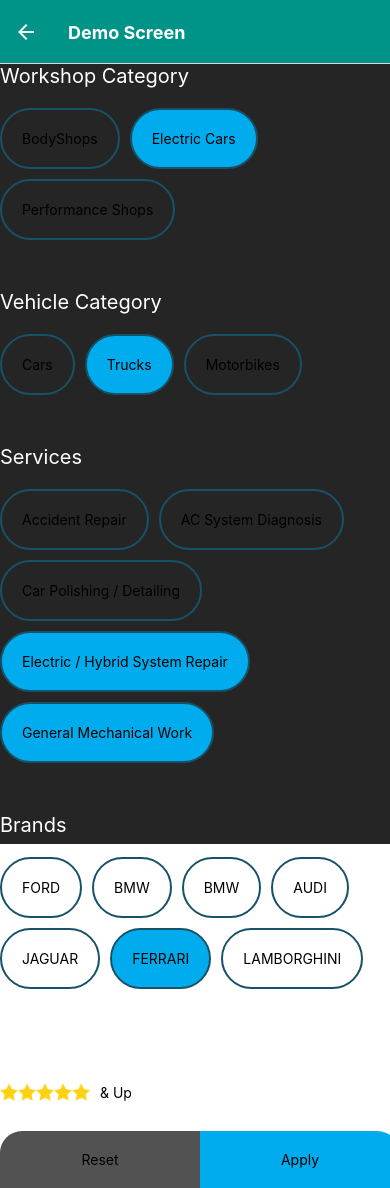
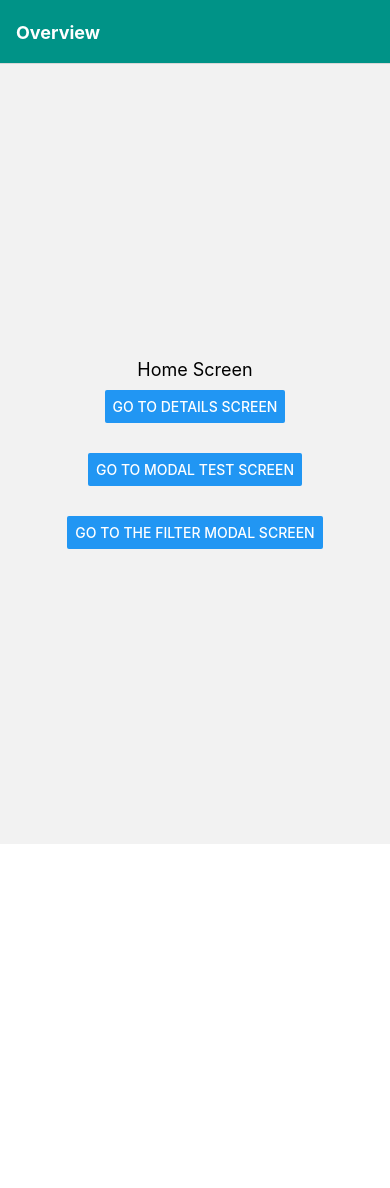
Before and after one commit to abdulbasit1993/Navigation-Demo-RN, a React Native app: screen /SandboxScreen in a window 390 px wide. After the commit the page ends 844 px from the top, so only its background shows below. Built offline with nearby package versions, Linux system fonts and the light colour scheme.

Commit message:
Removed unused parts of code

```diff
--- a/App.js
+++ b/App.js
@@ -46,13 +46,13 @@
             title: 'Filter Modal Screen',
           }}
         />
-        <Stack.Screen
+        {/* <Stack.Screen
           name="SandboxScreen"
           component={SandboxScreen}
           options={{
             title: 'Demo Screen',
           }}
-        />
+        /> */}
       </Stack.Navigator>
     </NavigationContainer>
   );
--- a/Screens/FilterModalScreen.js
+++ b/Screens/FilterModalScreen.js
@@ -151,11 +151,9 @@
                 const data = [...prev];
                 // console.log(prev);
                 console.log(prev);
-                let dat = setTimeout(() => {
-                  data.map((item, index) =>
-                    item.data.map(v => (v.isCheck = false)),
-                  );
-                }, 5000);
+                let dat = data.map((item, index) =>
+                  item.data.map(v => (v.isCheck = false)),
+                );
                 console.log(prev);
                 return [...prev];
               });
--- a/Screens/HomeScreen.js
+++ b/Screens/HomeScreen.js
@@ -21,12 +21,12 @@
           onPress={() => navigation.navigate('FilterModalScreen')}
         />
       </View>
-      <View style={styles.modalBtn}>
+      {/* <View style={styles.modalBtn}>
         <Button
           title="Go to Demo Screen"
           onPress={() => navigation.navigate('SandboxScreen')}
         />
-      </View>
+      </View> */}
     </View>
   );
 };
--- a/Screens/SandboxScreen.js
+++ b/Screens/SandboxScreen.js
@@ -1,229 +1,229 @@
-import React, {useState, useEffect} from 'react';
-import {
-  StyleSheet,
-  Text,
-  View,
-  Button,
-  FlatList,
-  Dimensions,
-  TouchableOpacity,
-  Image,
-} from 'react-native';
+// import React, {useState, useEffect} from 'react';
+// import {
+//   StyleSheet,
+//   Text,
+//   View,
+//   Button,
+//   FlatList,
+//   Dimensions,
+//   TouchableOpacity,
+//   Image,
+// } from 'react-native';
 // import Modal from 'react-native-modal';
 
-const {width: screenWidth} = Dimensions.get('screen');
+// const {width: screenWidth} = Dimensions.get('screen');
 // screen width Multiply by 0.8
 
-const SandboxScreen = () => {
-  const [isModalVisible, setModalVisible] = useState(false);
-  const [data, setData] = useState([
-    {
-      key: 'id-1',
-      title: 'Workshop Category',
-      data: [
-        {name: 'BodyShops', isCheck: false, key: 'id-5'},
-        {name: 'Electric Cars', isCheck: true, key: 'id-6'},
-        {name: 'Performance Shops', isCheck: false, key: 'id-7'},
-      ],
-    },
-    {
-      key: 'id-2',
-      title: 'Vehicle Category',
-      data: [
-        {name: 'Cars', isCheck: false, key: 'id-8'},
-        {name: 'Trucks', isCheck: true, key: 'id-9'},
-        {name: 'Motorbikes', isCheck: false, key: 'id-10'},
-      ],
-    },
-    {
-      key: 'id-3',
-      title: 'Services',
-      data: [
-        {name: 'Accident Repair', isCheck: false, key: 'id-11'},
-        {name: 'AC System Diagnosis', isCheck: false, key: 'id-12'},
-        {name: 'Car Polishing / Detailing', isCheck: false, key: 'id-13'},
-        {
-          name: 'Electric / Hybrid System Repair',
-          isCheck: true,
-          key: 'id-14',
-        },
-        {name: 'General Mechanical Work', isCheck: true, key: 'id-15'},
-      ],
-    },
-    {
-      key: 'id-4',
-      title: 'Brands',
-      data: [
-        {name: 'FORD', isCheck: false, key: 'id-16'},
-        {name: 'BMW', isCheck: false, key: 'id-17'},
-        {name: 'BMW', isCheck: false, key: 'id-18'},
-        {name: 'AUDI', isCheck: false, key: 'id-19'},
-        {name: 'JAGUAR', isCheck: false, key: 'id-20'},
-        {name: 'FERRARI', isCheck: true, key: 'id-21'},
-        {name: 'LAMBORGHINI', isCheck: false, key: 'id-22'},
-      ],
-    },
-  ]);
+// const SandboxScreen = () => {
+//   const [isModalVisible, setModalVisible] = useState(false);
+//   const [data, setData] = useState([
+//     {
+//       key: 'id-1',
+//       title: 'Workshop Category',
+//       data: [
+//         {name: 'BodyShops', isCheck: false, key: 'id-5'},
+//         {name: 'Electric Cars', isCheck: true, key: 'id-6'},
+//         {name: 'Performance Shops', isCheck: false, key: 'id-7'},
+//       ],
+//     },
+//     {
+//       key: 'id-2',
+//       title: 'Vehicle Category',
+//       data: [
+//         {name: 'Cars', isCheck: false, key: 'id-8'},
+//         {name: 'Trucks', isCheck: true, key: 'id-9'},
+//         {name: 'Motorbikes', isCheck: false, key: 'id-10'},
+//       ],
+//     },
+//     {
+//       key: 'id-3',
+//       title: 'Services',
+//       data: [
+//         {name: 'Accident Repair', isCheck: false, key: 'id-11'},
+//         {name: 'AC System Diagnosis', isCheck: false, key: 'id-12'},
+//         {name: 'Car Polishing / Detailing', isCheck: false, key: 'id-13'},
+//         {
+//           name: 'Electric / Hybrid System Repair',
+//           isCheck: true,
+//           key: 'id-14',
+//         },
+//         {name: 'General Mechanical Work', isCheck: true, key: 'id-15'},
+//       ],
+//     },
+//     {
+//       key: 'id-4',
+//       title: 'Brands',
+//       data: [
+//         {name: 'FORD', isCheck: false, key: 'id-16'},
+//         {name: 'BMW', isCheck: false, key: 'id-17'},
+//         {name: 'BMW', isCheck: false, key: 'id-18'},
+//         {name: 'AUDI', isCheck: false, key: 'id-19'},
+//         {name: 'JAGUAR', isCheck: false, key: 'id-20'},
+//         {name: 'FERRARI', isCheck: true, key: 'id-21'},
+//         {name: 'LAMBORGHINI', isCheck: false, key: 'id-22'},
+//       ],
+//     },
+//   ]);
 
-  const Footer = () => {
-    return (
-      <View>
-        <Text style={{color: '#fff', fontSize: 20}}>Reviews</Text>
-        <View
-          style={{flexDirection: 'row', alignItems: 'center', marginTop: 20}}>
-          <Image
-            source={require('../assets/five-stars.png')}
-            style={{width: 90, height: 18}}
-          />
-          <Text style={{marginLeft: 10}}>& Up</Text>
-        </View>
-        <View style={{flexDirection: 'row', marginTop: 30}}>
-          <TouchableOpacity
-            onPress={() => {
-              setData(prev => {
-                //Here I have update your all isCheck prop to false;
-                let dat = prev.map((item, index) =>
-                  item.data.map(v => (v.isCheck = false)),
-                );
-                return [...prev];
-              });
-            }}
-            style={{
-              backgroundColor: '#525252',
-              width: 200,
-              paddingTop: 20,
-              paddingBottom: 20,
-              alignItems: 'center',
-              borderTopLeftRadius: 22,
-            }}>
-            <Text>Reset</Text>
-          </TouchableOpacity>
-          <TouchableOpacity
-            onPress={() => {
-              //You can call an API to store your results or directly save the results in your Storage.
-              alert('Results has been applied!');
-            }}
-            style={{
-              backgroundColor: '#00ACED',
-              width: 200,
-              alignItems: 'center',
-              paddingTop: 20,
-              paddingBottom: 20,
-              borderTopRightRadius: 23,
-            }}>
-            <Text>Apply</Text>
-          </TouchableOpacity>
-        </View>
-      </View>
-    );
-  };
+// const Footer = () => {
+//   return (
+//     <View>
+//       <Text style={{color: '#fff', fontSize: 20}}>Reviews</Text>
+//       <View
+//         style={{flexDirection: 'row', alignItems: 'center', marginTop: 20}}>
+//         <Image
+//           source={require('../assets/five-stars.png')}
+//           style={{width: 90, height: 18}}
+//         />
+//         <Text style={{marginLeft: 10}}>& Up</Text>
+//       </View>
+//       <View style={{flexDirection: 'row', marginTop: 30}}>
+//         <TouchableOpacity
+//           onPress={() => {
+//             setData(prev => {
+//Here I have update your all isCheck prop to false;
+//       let dat = prev.map((item, index) =>
+//         item.data.map(v => (v.isCheck = false)),
+//       );
+//       return [...prev];
+//     });
+//   }}
+//   style={{
+//     backgroundColor: '#525252',
+//     width: 200,
+//     paddingTop: 20,
+//     paddingBottom: 20,
+//     alignItems: 'center',
+//     borderTopLeftRadius: 22,
+//   }}>
+//   <Text>Reset</Text>
+// </TouchableOpacity>
+// <TouchableOpacity
+//   onPress={() => {
+//You can call an API to store your results or directly save the results in your Storage.
+//             alert('Results has been applied!');
+//           }}
+//           style={{
+//             backgroundColor: '#00ACED',
+//             width: 200,
+//             alignItems: 'center',
+//             paddingTop: 20,
+//             paddingBottom: 20,
+//             borderTopRightRadius: 23,
+//           }}>
+//           <Text>Apply</Text>
+//         </TouchableOpacity>
+//       </View>
+//     </View>
+//   );
+// };
 
-  const renderItem = ({item: {title, data, key}, index}) => (
-    <View>
-      <Text style={styles.headingText}>{title}</Text>
-      <View style={styles.item}>
-        {data.map(el => (
-          <TouchableOpacity
-            onPress={() => {
-              setData(prev => {
-                el.isCheck = !el.isCheck; // `!` means if a value is true then make it false else make it true;
-                let dat = [el, ...prev[index].data];
-                // Here I'm spreading the both objects and merging the data;
-                return [...prev];
-                // Retruned the updated values by spreading it.
-              });
-            }}
-            key={el.key}
-            style={[
-              {
-                backgroundColor: el.isCheck ? '#00ACED' : 'transparent',
-                padding: 20,
-                borderColor: '#185268',
-                borderWidth: 2,
-                borderRadius: 40,
-                marginBottom: 10,
-                marginRight: 10,
-              },
-            ]}>
-            <Text style={styles.btnText}>{el.name}</Text>
-          </TouchableOpacity>
-        ))}
-      </View>
-    </View>
-  );
+//   const renderItem = ({item: {title, data, key}, index}) => (
+//     <View>
+//       <Text style={styles.headingText}>{title}</Text>
+//       <View style={styles.item}>
+//         {data.map(el => (
+//           <TouchableOpacity
+//             onPress={() => {
+//               setData(prev => {
+//                 el.isCheck = !el.isCheck; // `!` means if a value is true then make it false else make it true;
+//                 let dat = [el, ...prev[index].data];
+//                 // Here I'm spreading the both objects and merging the data;
+//                 return [...prev];
+//                 // Retruned the updated values by spreading it.
+//               });
+//             }}
+//             key={el.key}
+//             style={[
+//               {
+//                 backgroundColor: el.isCheck ? '#00ACED' : 'transparent',
+//                 padding: 20,
+//                 borderColor: '#185268',
+//                 borderWidth: 2,
+//                 borderRadius: 40,
+//                 marginBottom: 10,
+//                 marginRight: 10,
+//               },
+//             ]}>
+//             <Text style={styles.btnText}>{el.name}</Text>
+//           </TouchableOpacity>
+//         ))}
+//       </View>
+//     </View>
+//   );
 
-  const toggleModal = () => {
-    setModalVisible(prevState => !prevState);
-  };
+//   const toggleModal = () => {
+//     setModalVisible(prevState => !prevState);
+//   };
 
-  return (
-    <View
-      style={[
-        {
-          flex: 1,
-          backgroundColor: '#252525',
-        },
-      ]}>
-      <View style={styles.container}>
-        <FlatList
-          data={data}
-          renderItem={renderItem}
-          keyExtractor={item => item.key}
-          ListFooterComponent={Footer}
-        />
-      </View>
+//   return (
+//     <View
+//       style={[
+//         {
+//           flex: 1,
+//           backgroundColor: '#252525',
+//         },
+//       ]}>
+//       <View style={styles.container}>
+//         <FlatList
+//           data={data}
+//           renderItem={renderItem}
+//           keyExtractor={item => item.key}
+//           ListFooterComponent={Footer}
+//         />
+//       </View>
 
-      {/* <Button title="Show modal" onPress={toggleModal} />
+//       {/* <Button title="Show modal" onPress={toggleModal} />
 
-      <Modal
-        isVisible={isModalVisible}
-        animationIn="slideInRight"
-        animationOut="slideOutRight"
-        animationInTiming={500}
-        animationOutTiming={500}
-        hasBackdrop={true}
-        backdropColor="#252525"
-        backdropOpacity={0.8}
-        backdropTransitionInTiming={500}
-        backdropTransitionOutTiming={500}
-        onBackdropPress={() => setModalVisible(false)}
-        style={{alignItems: 'flex-end', margin: 0}}>
-        <View
-          style={{
-            backgroundColor: 'white',
-            flex: 1,
-            paddingTop: 50,
-            width: screenWidth * 0.7,
-          }}>
-          <View style={styles.container}>
-            <FlatList
-              data={DATA}
-              renderItem={renderItem}
-              keyExtractor={item => item.id}
-            />
-          </View>
-        </View>
-      </Modal> */}
-    </View>
-  );
-};
+//       <Modal
+//         isVisible={isModalVisible}
+//         animationIn="slideInRight"
+//         animationOut="slideOutRight"
+//         animationInTiming={500}
+//         animationOutTiming={500}
+//         hasBackdrop={true}
+//         backdropColor="#252525"
+//         backdropOpacity={0.8}
+//         backdropTransitionInTiming={500}
+//         backdropTransitionOutTiming={500}
+//         onBackdropPress={() => setModalVisible(false)}
+//         style={{alignItems: 'flex-end', margin: 0}}>
+//         <View
+//           style={{
+//             backgroundColor: 'white',
+//             flex: 1,
+//             paddingTop: 50,
+//             width: screenWidth * 0.7,
+//           }}>
+//           <View style={styles.container}>
+//             <FlatList
+//               data={DATA}
+//               renderItem={renderItem}
+//               keyExtractor={item => item.id}
+//             />
+//           </View>
+//         </View>
+//       </Modal> */}
+//     </View>
+//   );
+// };
 
-export default SandboxScreen;
+// export default SandboxScreen;
 
-const styles = StyleSheet.create({
-  container: {},
-  button: {
-    backgroundColor: 'green',
-    padding: 13,
-  },
-  headingText: {
-    color: '#fff',
-    fontSize: 20,
-    marginBottom: 20,
-  },
-  item: {
-    flexDirection: 'row',
-    flexWrap: 'wrap',
-    marginBottom: 40,
-  },
-});
+// const styles = StyleSheet.create({
+//   container: {},
+//   button: {
+//     backgroundColor: 'green',
+//     padding: 13,
+//   },
+//   headingText: {
+//     color: '#fff',
+//     fontSize: 20,
+//     marginBottom: 20,
+//   },
+//   item: {
+//     flexDirection: 'row',
+//     flexWrap: 'wrap',
+//     marginBottom: 40,
+//   },
+// });
```
